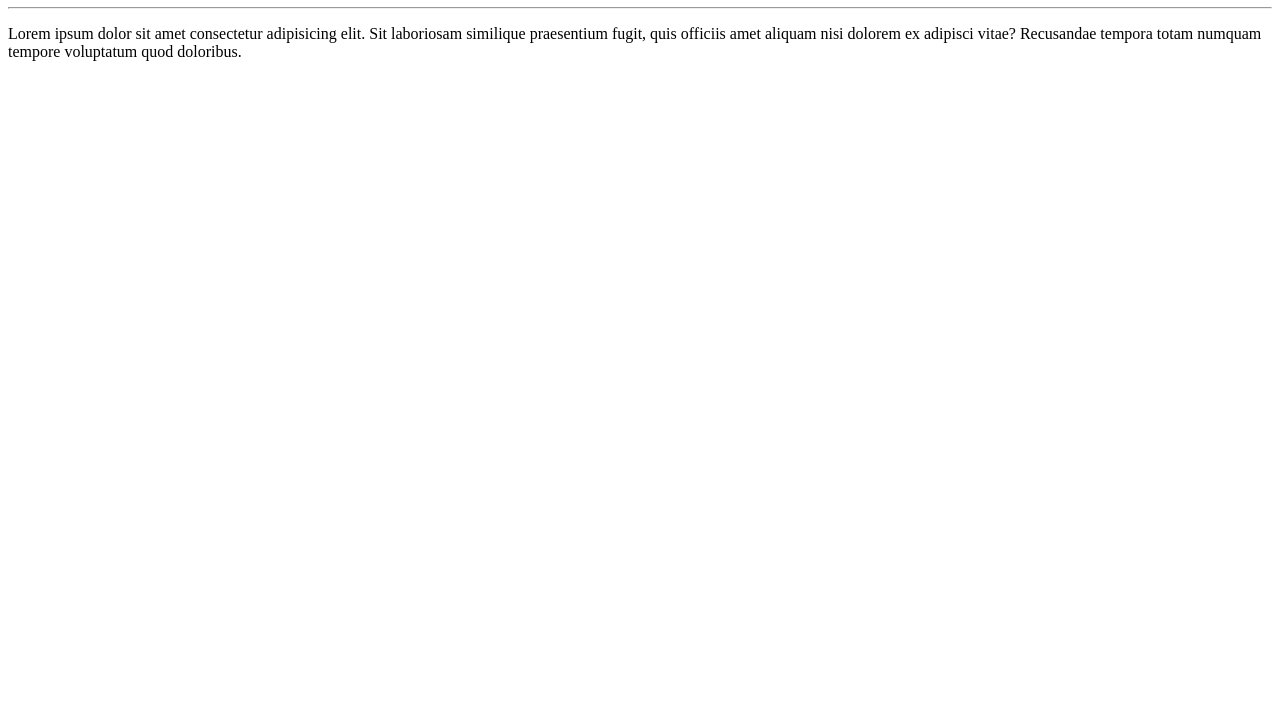
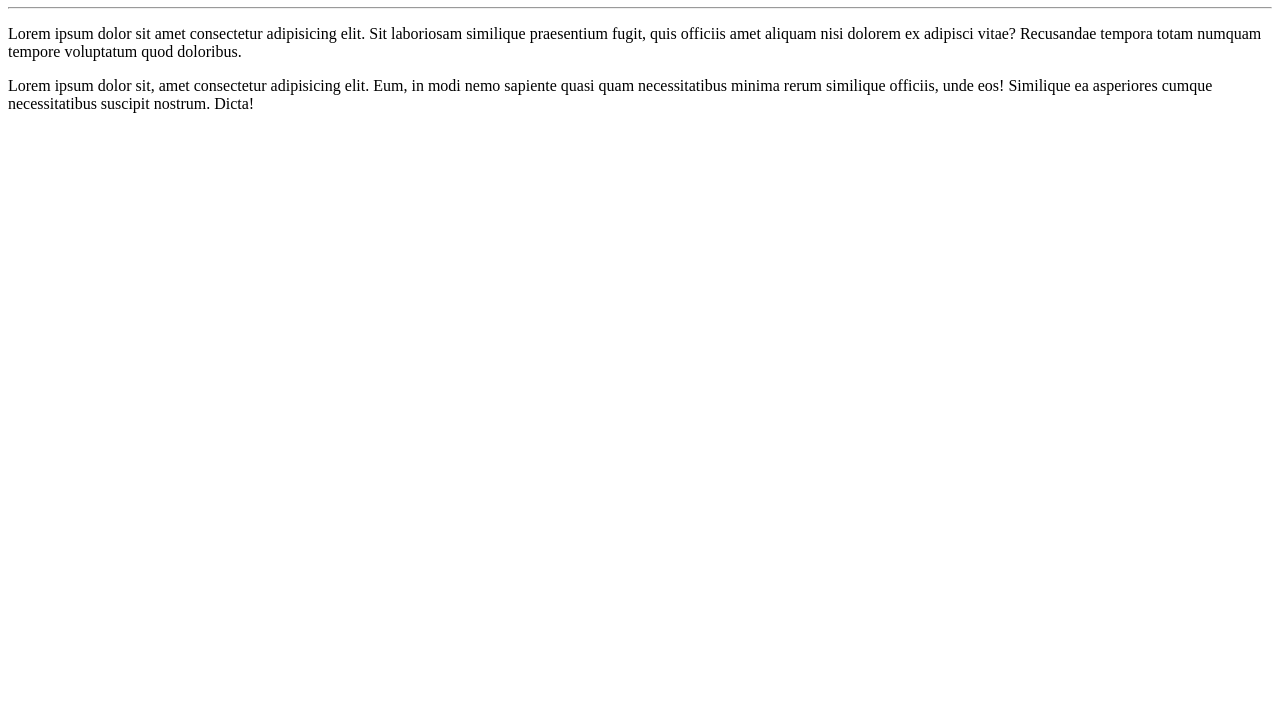
Before and after one commit to jardsonfelix/RepositorioVersionado, a plain HTML site: page Exemplo-site/index.html in a window 1280 px wide. Shown: the part 73-800 px from the top of the page. Drawn offline with Linux system fonts and the light colour scheme.

Commit message:
adicionei paragrafo

```diff
--- a/Exemplo-site/index.html
+++ b/Exemplo-site/index.html
@@ -9,5 +9,6 @@
     <h1>Exemplo!</h1>
     <hr>
     <p>Lorem ipsum dolor sit amet consectetur adipisicing elit. Sit laboriosam similique praesentium fugit, quis officiis amet aliquam nisi dolorem ex adipisci vitae? Recusandae tempora totam numquam tempore voluptatum quod doloribus.</p>
+    <p>Lorem ipsum dolor sit, amet consectetur adipisicing elit. Eum, in modi nemo sapiente quasi quam necessitatibus minima rerum similique officiis, unde eos! Similique ea asperiores cumque necessitatibus suscipit nostrum. Dicta!</p>
 </body>
 </html>
```
